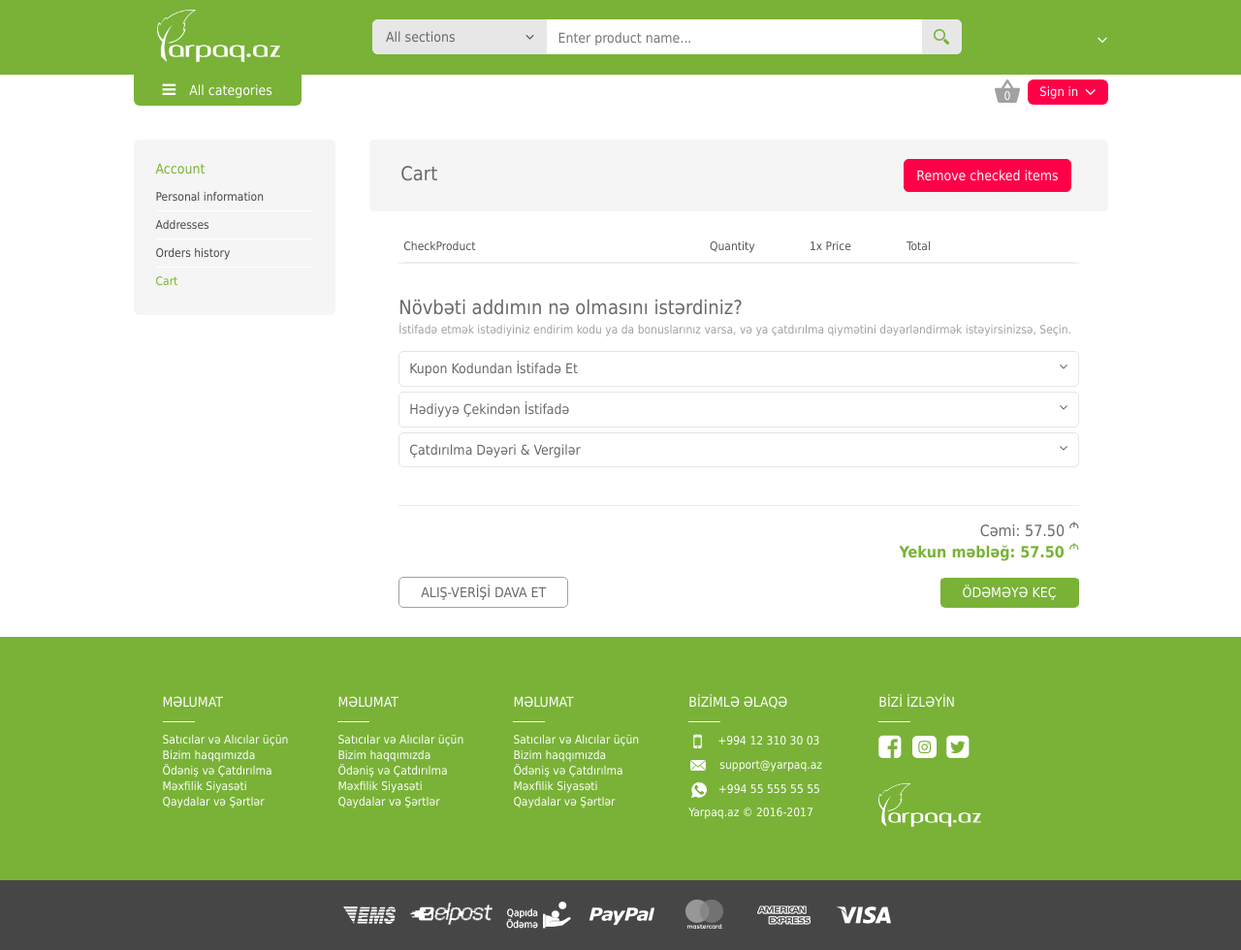
After one commit to Sywooch/yarpaq_2, a Yii app: template frontend/views/cart/index.php in a window 1280 px wide. The commit adds this page. Shown: the whole page at 97% size. Run offline with PHP 8.4 and a stand-in for Yii, Linux system fonts and the light colour scheme; the template is opened without the code that fills it, so the values that code supplies are empty; some libraries are stand-ins or nearby versions.

Commit message:
fix + url manager + cart update

```diff
--- a/frontend/config/main.php
+++ b/frontend/config/main.php
@@ -48,12 +48,13 @@ return [
         ],
 
         'urlManager' => [
+            'class' => 'frontend\components\UrlManager',
             'enablePrettyUrl' => true,
             'showScriptName' => false,
             'rules' => [
                 '' => 'home/index',
                 'product-<id:\d+>' => 'product/index',
-                'cart'          => 'cart/test',
+                'cart'          => 'cart/index',
                 'login'         => 'user/login',
                 'search'        => 'search/index',
                 'registration'  => 'user/registration',
--- /dev/null
+++ b/frontend/views/cart/index.php
@@ -0,0 +1,166 @@
+<div class="widgets-content">
+    <div class="overlap-content"></div>
+    <div class="v-padding-30">
+
+        <div class="container no-padding">
+            <div class="row">
+
+                <aside class="col-sm-4 col-md-3 hidden-xs">
+                    <div class="infoMenuBox light-gray_bg">
+                        <div class="list-infoMenu">
+                            <div class="v-padding-5">
+                                <div class="title green sizex14"><span>Account</span></div>
+                                <ul class="sub-infoMenu" style="display: block;">
+                                    <li><a href="#">Personal information</a></li>
+                                    <li><a href="#">Addresses</a></li>
+                                    <li><a href="#">Orders history</a></li>
+                                    <li class="active"><a href="#">Cart</a></li>
+                                </ul>
+                            </div>
+                        </div>
+                    </div>
+                </aside>
+                <div class="col-sm-8 col-md-9 inner-content">
+                    <div class="row margin-right-0">
+                        <div class="content-box-heading light-gray_bg clearfix">
+                            <h4 class="pull-left"><?= Yii::t('app', 'Cart'); ?></h4>
+                            <button class="pull-right btn btn-red "><?= Yii::t('app', 'Remove checked items'); ?></button>
+                        </div>
+
+                        <div class="cart-list basket-list row">
+                            <div class="col-md-12">
+                                <table>
+                                    <thead>
+                                        <tr>
+                                            <td width="30px"><?= Yii::t('app', 'Check'); ?></td>
+                                            <td><?= Yii::t('app', 'Product'); ?></td>
+                                            <td width="103px"><?= Yii::t('app', 'Quantity');?></td>
+                                            <td width="100px">1x <?= Yii::t('app', 'Price');?></td>
+                                            <td><?= Yii::t('app', 'Total'); ?></td>
+                                            <td></td>
+                                        </tr>
+                                    </thead>
+                                    <tbody>
+
+                                        <?php foreach ($cart->products as $key => $product) { ?>
+                                        <tr>
+                                            <td valign="top" width="34px">
+                                                <input id="radio7" type="checkbox" class="radio square-radio"
+                                                       name="method_payment"/>
+                                                <label for="radio7"></label>
+                                            </td>
+                                            <td class="description-backetProduct">
+                                                <img src="img/basketFile.jpg" width="78" height="78">
+
+                                                <div>
+                                                    <div class="description-backetPr col-md-11 no-padding">
+
+                                                    </div>
+                                                    <div class="description-backetPrColor">
+                                                        Rəng: Qara
+                                                    </div>
+
+                                                    <div class="green sum-green">Cəmi: 425.00 <b class="manatFont">M</b>
+                                                    </div>
+                                                </div>
+                                            </td>
+                                            <td valign="top">
+                                                <div class="quantity">
+                                                    <div class="le-quantity">
+                                                        <form>
+                                                            <a class="sp-minus dejavu-bold" href="#reduce">-</a>
+                                                            <input class="quantity-input" name="quantity-input"
+                                                                   readonly="readonly" type="text" value="1"/>
+                                                            <a class="sp-plus dejavu-bold" href="#add">+</a>
+                                                        </form>
+                                                    </div>
+                                                </div>
+                                            </td>
+                                            <td valign="top">425.00<b class="manatFont">M</b></td>
+                                            <td valign="top">425.00<b class="manatFont">M</b></td>
+                                            <td valign="bottom">
+                                                <button class="btn cart-remove-btn ">x</button>
+                                            </td>
+                                        </tr>
+                                        <?php } ?>
+                                    </tbody>
+                                </table>
+                                <div class=" hmargin-30">
+                                    <div class=" vborder-gray v-padding-30">
+                                        <div class="content-box-heading2 clearfix">
+                                            <h4>Növbəti addımın nə olmasını istərdiniz?</h4>
+                                        </div>
+
+                                        <p class="light-gray">
+                                            İstifadə etmək istədiyiniz endirim kodu ya da bonuslarınız varsa, və ya
+                                            çatdırılma
+                                            qiymətini dəyərləndirmək istəyirsinizsə, Seçin.
+                                        </p>
+                                        <ul class="border-list">
+                                            <li>
+                                                <div class="toggle-down">
+                                                    Kupon Kodundan İstifadə Et
+                                                    <i class="fa fa-angle-down pull-right"> </i>
+                                                </div>
+                                                <div class="angle-down-more margin-top-10" style="display: none">
+
+                                                    <div class="fileform">
+                                                        <div class="fileformlabel"></div>
+                                                        <div class="selectbutton">KUPONDAN İSTİFADƏ ET</div>
+                                                        <input type="file" name="upload" class="upload"
+                                                               onchange="getName(this.value);"/>
+                                                    </div>
+                                                </div>
+                                            </li>
+                                            <li>
+                                                <div class="toggle-down">
+                                                    Hədiyyə Çekindən İstifadə
+                                                    <i class="fa fa-angle-down pull-right"> </i>
+                                                </div>
+                                                <div class="angle-down-more margin-top-10" style="display: none">
+
+                                                    <div class="fileform">
+                                                        <div class="fileformlabel"></div>
+                                                        <div class="selectbutton">KUPONDAN İSTİFADƏ ET</div>
+                                                        <input type="file" name="upload" class="upload"
+                                                               onchange="getName(this.value);"/>
+                                                    </div>
+                                                </div>
+                                            </li>
+                                            <li>
+                                                <div class="toggle-down">
+                                                    Çatdırılma Dəyəri & Vergilər
+                                                    <i class="fa fa-angle-down pull-right"> </i>
+                                                </div>
+                                                <div class="angle-down-more margin-top-10" style="display: none">
+
+                                                    <div class="fileform">
+                                                        <div class="fileformlabel"></div>
+                                                        <div class="selectbutton">KUPONDAN İSTİFADƏ ET</div>
+                                                        <input type="file" name="upload" class="upload"
+                                                               onchange="getName(this.value);"/>
+                                                    </div>
+                                                </div>
+                                            </li>
+                                        </ul>
+                                    </div>
+                                    <div class="text-right size16 v-margin-15">
+                                        <p class="margin-0"> Cəmi: 57.50 <b class="manatFont">M</b></p>
+
+                                        <p class="green dejavu-bold margin-0">Yekun məbləğ: 57.50 <b
+                                                class="manatFont">M</b></p>
+                                    </div>
+                                    <div>
+                                        <button class="pull-left btn btn-white">ALIŞ-VERİŞİ DAVA ET</button>
+                                        <button class="pull-right btn greenBg white">ÖDƏMƏYƏ KEÇ</button>
+                                    </div>
+                                </div>
+                            </div>
+                        </div>
+
+                    </div>
+                </div>
+            </div>
+        </div>
+    </div>
+</div>
--- a/frontend/views/layouts/main.php
+++ b/frontend/views/layouts/main.php
@@ -83,7 +83,7 @@ $this->beginPage();
                         <ul class="dropdown-menu" role="menu">
                             <?php foreach (Language::find()->all() as $language) {
                                 if ($language == Language::getCurrent()) { continue; } ?>
-                                <li><a href="<?= $language->urlPrefix; ?>"><?= $language->name; ?></a></li>
+                                <li><a href="<?= $language->urlPrefix; ?>/"><?= $language->name; ?></a></li>
                             <?php } ?>
                         </ul>
                     </li>
@@ -474,8 +474,7 @@ $this->beginPage();
                                             <hr class="white">
                                             <div class="row">
                                                 <div class="col-lg-3 col-md-3 col-sm-3 col-xs-3 no-padding-xs">
-                                                    <button type="button" class="btn-grey btn btn-link">Səbətə keç
-                                                    </button>
+                                                    <a href="<?= \yii\helpers\Url::toRoute(['cart/index']); ?>" type="button" class="btn-grey btn btn-link">Səbətə keç</a>
                                                 </div>
 
                                                 <div class="col-lg-9 col-md-9 col-sm-9 col-xs-9 no-padding-xs">
@@ -490,13 +489,17 @@ $this->beginPage();
                                     </div>
                                 </div>
                             </li>
+
                             <li>
+
                                 <div class="dropdown dropdown-cart">
                                     <a id="access_link" data-toggle="dropdown"
                                        class="dropdown-toggle login-link <?= !Yii::$app->user->isGuest ? 'loggedIn' : ''; ?>" href="#">
                                         <?= Yii::$app->user->isGuest ? Yii::t('app', 'Sign in') : Yii::t('app', 'Account'); ?>
                                     </a>
 
+
+                                    <?php if (Yii::$app->user->isGuest) { ?>
                                     <div class="dropdown-menu">
                                         <div class="col-md-12">
                                             <h4 class="margin-bottom-15 margin-top-0"><?= Yii::t('app', 'Sign in'); ?></h4>
@@ -530,8 +533,27 @@ $this->beginPage();
                                             </form>
                                         </div>
                                     </div>
+                                    <?php } else { ?>
+                                    <div class="dropdown-menu cabinet">
+                                        <div class="col-md-12">
+
+                                            <a href="#" id="orders"><?= Yii::t('app', 'Orders history'); ?></a>
+                                            <div class="clearfix"></div>
+
+                                            <a href="#" id="adresses"><?= Yii::t('app', 'Addresses'); ?></a>
+                                            <div class="clearfix"></div>
+
+                                            <a href="#" id="own_info"><?= Yii::t('app', 'Personal information'); ?></a>
+                                            <div class="clearfix"></div>
+
+                                            <a id="exit_link" class="exit-link" href="<?= Language::getCurrent()->urlPrefix;?>/logout"><?= Yii::t('app', 'Logout'); ?></a>
+                                        </div>
+                                    </div>
+                                    <?php } ?>
+
                                 </div>
                             </li>
+
                         </ul>
                     </div>
                 </div>
--- a/frontend/web/css/style.css
+++ b/frontend/web/css/style.css
@@ -223,8 +223,8 @@ background: url("../img/headerBg1.png")
     background-color: #79b237;
     color: #fff;
     font-size: 14px;
-    border-radius: 0 0 10px 10px;
-    margin-top: 0px;
+    border-radius: 0 0 6px 6px;
+    margin-top: 0;
     margin-bottom: 5px;
     padding: 7px 30px;
 }
--- a/frontend/web/js/main.js
+++ b/frontend/web/js/main.js
@@ -170,7 +170,6 @@ $(document).ready(function() {
 
         $(".hover_text").text(' ');
     });
-    displayReSize();
     setWidthProduct();
     if($('.quantity-input').val()==1){
         $('.sp-minus').addClass("disabled-sp");
@@ -207,24 +206,12 @@ $(document).ready(function() {
         }
     });
 });
-function displayReSize(){
-    if ( $(window).width() <= 600) {
-        $(".search_query").attr('placeholder','Axtarış sözü ...');
-    } else {
-        $(".search_query").attr('placeholder','Axtarış sözünü burada yazın...');
-    }
-}
 
 
 function setWidthProduct(){
-    displayReSize();
     $(".special-new-years .product_image").height($(".special-new-years .product_image").width());
 }
-$(window).resize(function() {
-   // setWidthProduct();
-    //setInterval(setWidthProduct,10);
-    displayReSize();
-});
+
 $('.product_tabs  a[href="#best_seller"]').tab('show');
 $('.product-tab a[href="#comment_product"]').tab('show');
 
```
Also changed, not shown: other parts of frontend/web/css/style.css (+37 -2 lines), frontend/components/Cart.php (+82 -102 lines), frontend/components/UrlManager.php (added, +84 -0 lines), frontend/controllers/CartController.php (+38 -1 lines).
